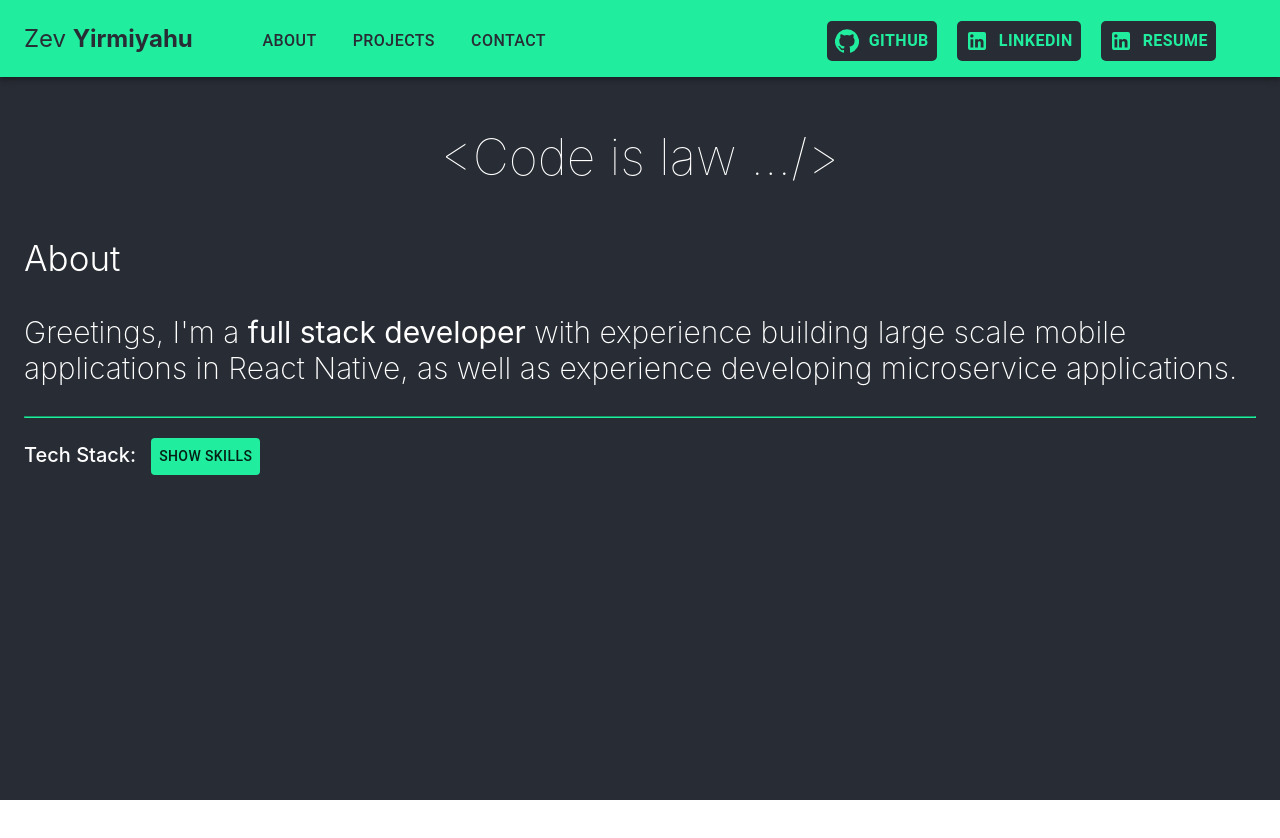
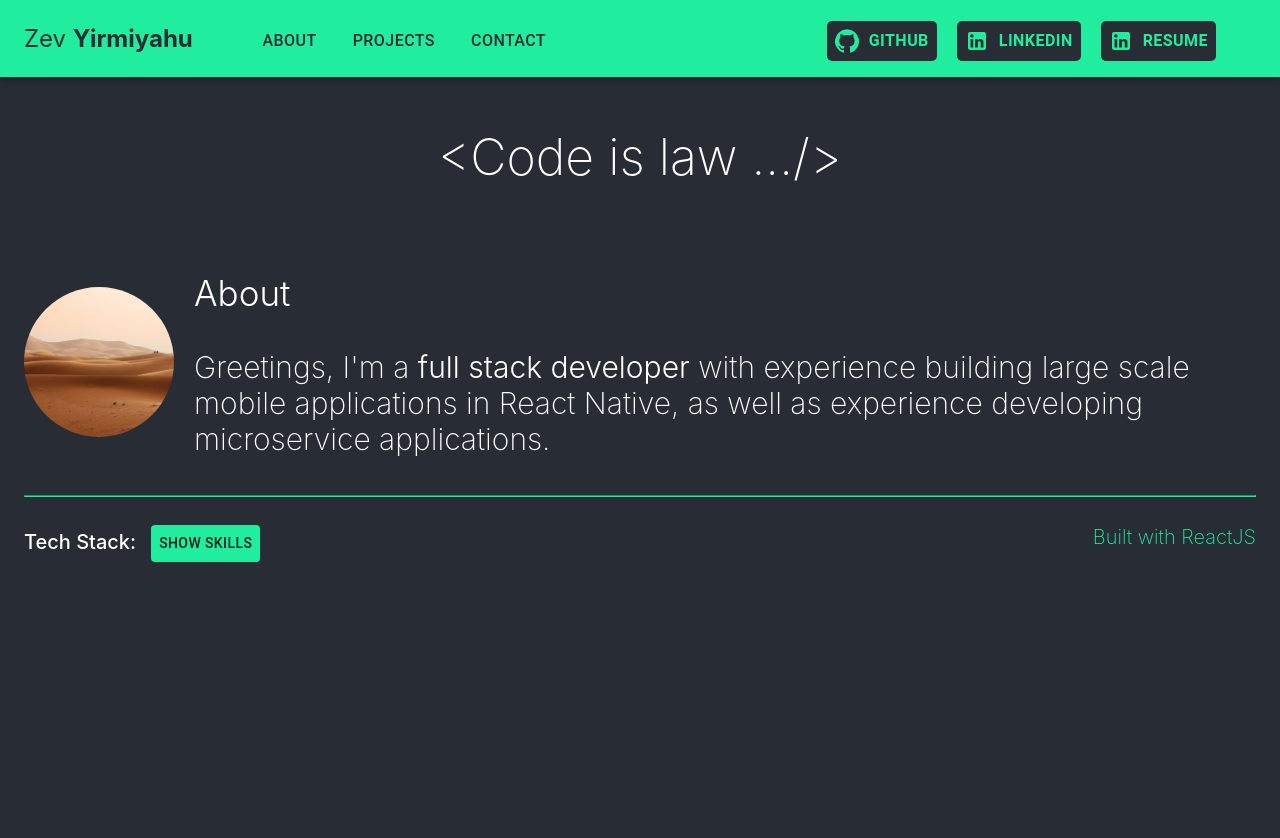
Before and after one commit to zevyirmiyahu/my-webpage, a React (Create React App) app: page / in a window 1280 px wide. Shown: the top 838 px of the page. Before the commit the page ends 800 px from the top, so only its background shows below. Built offline with nearby package versions, Linux system fonts and the light colour scheme.

Commit message:
styles about section page, added button text change feature alternates between show skills and hide skills when clicked. Added Made with ReactJS, tag to the right of page

```diff
--- a/src/App.js
+++ b/src/App.js
@@ -6,19 +6,22 @@ import CurrentView from './components/CurrentView';
 
 export default function App() {
   return (
-    <div style={styles.container}>
+    <div>
       <NavBar />
-      <CurrentView />
+      <div style={styles.container}>
+        <CurrentView />
+      </div>
     </div>
   );
 }
 
 const styles = {
   container: {
+    display: 'flex',
     flexDirection: 'row',
     flex: 1,
     backgroundColor: '#282c34',
-    minHeight: '100vh',
+    minHeight: '96vh',
     justifyContent: 'center',
     color: 'white',
   }
--- a/src/components/AboutSection.js
+++ b/src/components/AboutSection.js
@@ -1,8 +1,9 @@
 import React, { Component } from 'react';
 
-import { Container, Button } from '@material-ui/core';
+import { Container, Button, Avatar } from '@material-ui/core';
 
 import * as COLOR from '../constants/Colors';
+import ProfileImage from '../assets/desert-cover.jpg';
 
 
 export default class AboutSection extends Component {
@@ -10,6 +11,7 @@ export default class AboutSection extends Component {
         super(props);
         this.state = {
             show: false, // show tech skills
+            techButtonText: 'Show Skills'
         }
     }
 
@@ -23,40 +25,71 @@ export default class AboutSection extends Component {
 
     About = () => {
         return (
+            <div style={{ display: 'flex', flexDirection: 'row' }}>
+                <Avatar alt='Zev' src={ProfileImage} style={{ marginTop: 50, width: 150, height: 150 }} />
+                <div style={{ paddingLeft: 20 }}>
+                    <this.Subheader />
                     <p style={styles.aboutText}>
-                Greetings, I'm a <span style={{ fontWeight: '400' }}>full stack developer</span> with experience building large scale
+                        Greetings, I'm a <span style={{ fontWeight: '300' }}>full stack developer</span> with experience building large scale
                         mobile applications in React Native, as well as experience developing microservice
                         applications.
                      </p>
+                </div>
+            </div>
         );
     }
 
 
     showOnClick = () => {
+        if (!this.state.show) {
             this.setState({
-            show: !this.state.show
+                show: !this.state.show,
+                techButtonText: 'Hide Skills'
             });
         }
+        else {
+            this.setState({
+                show: !this.state.show,
+                techButtonText: 'Show Skills'
+            });
+        }
+    }
 
+    // Button determines whether skils are shown
     ShowButton = () => {
         return (
-            <Button style={{ backgroundColor: COLOR.MINT_GREEN }}
+            <Button
+                style={{ backgroundColor: COLOR.MINT_GREEN }}
                 onClick={this.showOnClick}
-            >Show Skills</Button>
+            >
+                {this.state.techButtonText}
+            </Button>
+        );
+    }
+
+    MadeWith = () => {
+        return(
+            <div style={styles.madeWith}>
+                <p>Built with ReactJS</p>
+            </div>
         );
     }
 
     TechSkillSectionHeader = () => {
         return (
+            <div style={{ display: 'flex', flexDirection: 'row' }}>
                 <p style={styles.techText}>
                     <span style={{ fontWeight: '500', paddingRight: 15 }}>Tech Stack:</span>
                     <this.ShowButton />
                 </p>
+                    <this.MadeWith />
+
+            </div>
         );
     }
 
     TechSkillSection = () => {
-        if(this.state.show) {
+        if (this.state.show) {
 
             return (
                 <div>
@@ -96,7 +129,6 @@ export default class AboutSection extends Component {
             <div>
                 <this.Header />
                 <Container maxWidth="lg">
-                    <this.Subheader />
                     <this.About />
                     <this.Divider />
                     <this.TechSkillSectionHeader />
@@ -120,7 +152,7 @@ const styles = {
     headerText: {
         textAlign: 'center',
         fontSize: 50,
-        fontWeight: '100',
+        fontWeight: '200',
         color: 'white'
     },
     subheaderText: {
@@ -137,5 +169,12 @@ const styles = {
         fontSize: 20,
         fontWeight: '200',
         color: 'white'
+    },
+    madeWith: {
+        fontSize: 20,
+        fontWeight: '200',
+        display: 'flex',
+        marginLeft: 'auto',
+        color: COLOR.MINT_GREEN
     }
 }
```
Lines whose indentation alone changed are shown as unchanged.
